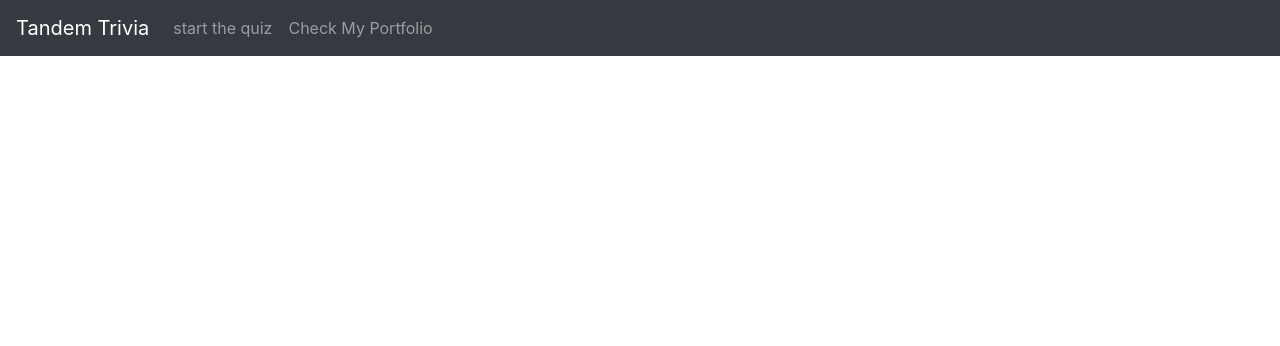
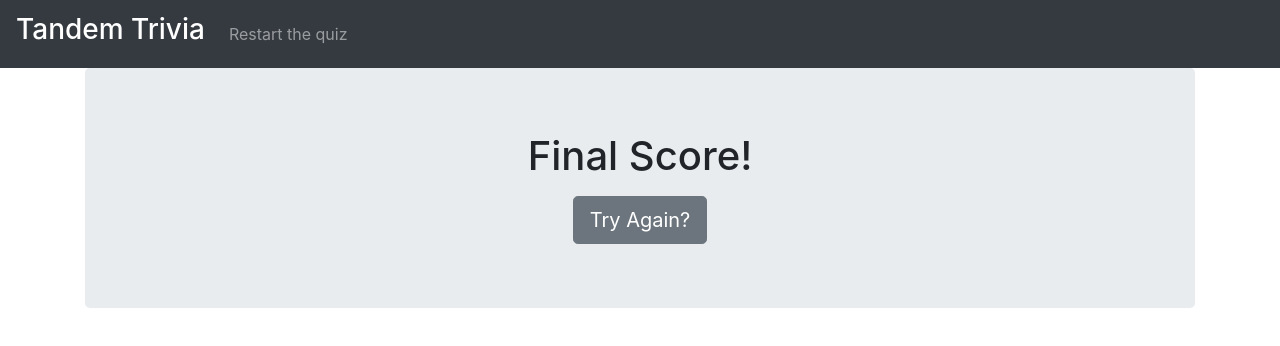
Before and after one commit to todayisfineforme/Nathan.Hall.Tandem.coding.challenge, a React (Create React App) app in the folder tandem-quiz/: page /finalScore in a window 1280 px wide. Shown: the top 346 px of the page. Built offline with nearby package versions, Linux system fonts and the light colour scheme.

Commit message:
completed final score component
finished final score component, commented code

```diff
--- a/tandem-quiz/src/App.js
+++ b/tandem-quiz/src/App.js
@@ -1,10 +1,11 @@
-// import './App.css';
 import { Route, Switch } from 'react-router-dom';
 import React, { Component } from "react";
 import Landing from './components/landing';
 import QuizDisplay from './components/quizDisplay';
 import { roundConstructor } from './logic/roundConstructor';
+import FinalScore from './components/finalScore';
 
+// importing json question data supplied by the challenge
 const questionData = require('./data/Apprentice_TandemFor400_Data.json');
 
 class App extends Component{
@@ -15,6 +16,7 @@ class App extends Component{
         timer: 12
     }
 
+    //timer function to countdown from 12 to 0, passed down to child timer component
     quizTimer = () => {
         this.myInterval = setInterval(() => {
             if (this.state.timer > 0) {
@@ -25,27 +27,35 @@ class App extends Component{
         }, 1000)
     }
 
+    //conditionals determine lower point payout vs. how much time is left on the clock
     updateScore = () =>{
-        if (this.state.timer > 8){
+        if (this.state.timer >= 8){
             this.setState({ score: this.state.score + 40 });
-        }else if (this.state.timer <= 7 && this.state.timer > 6){
+        }else if (this.state.timer < 8 && this.state.timer >= 6){
             this.setState({ score: this.state.score + 30 });
-        }else if (this.state.timer <= 5 && this.state.timer > 4){
+        }else if (this.state.timer < 6 && this.state.timer >= 4){
             this.setState({ score: this.state.score + 20 });
-        }else if (this.state.timer <= 3 && this.state.timer > 2){
+        }else if (this.state.timer < 4 && this.state.timer >= 2){
             this.setState({ score: this.state.score + 10 });
-        }else if (this.state.timer <=1){
+        }else if (this.state.timer < 2){
             this.setState({ score: this.state.score + 5 });
         }
+        //small timeout ensures session storage updates after state updates but before href redirect happens on final question
+        setTimeout(() => {
+            //using sessionStorage to get around the react-router-dom resetting state on render of this component
+            sessionStorage.setItem('score', this.state.score);
+        }, 50);
     }
 
+    //updates currentQuestion count on answerSelection child button press
     updateButton = () => {
         setTimeout(() => {
             this.setState({ currentQuestion: this.state.currentQuestion + 1 });
-            this.setState({timer: 12})
+            this.setState({timer: 12});
         }, 2000);
     }
 
+    //function builds ten question round and set that array in the state
     roundOfTen = () => {
         this.setState({
             round:roundConstructor(questionData)
@@ -70,7 +80,7 @@ class App extends Component{
                         />)
                     }
                 />
-                {/* <Route path='/portfolio' component={} /> */}
+                <Route path='/finalScore' render={(props) =>( <FinalScore {...props} score={this.state.score} />)}/>
             </Switch>
         );
     }
--- a/tandem-quiz/src/components/answerContainer.js
+++ b/tandem-quiz/src/components/answerContainer.js
@@ -5,10 +5,12 @@ import AnswerSelection from './answerSelection';
 function AnswerContainer(props){
     const [buttonState, setButtonState] = useState(false)
 
+    //passed down to child so that a button click in a single child disables all the buttons under this parent
     function disableButton(){
         setButtonState(true);
     }
 
+    //enables all of the buttons again under this parent
     function enableButton(){
         setButtonState(false);
     }
@@ -17,6 +19,7 @@ function AnswerContainer(props){
         <Container>
                 {[...props.answers].map((answer) =>
                     <AnswerSelection
+                        currentQuestion={props.currentQuestion}
                         updateButton={props.updateButton}
                         updateScore={props.updateScore}
                         disableButton={disableButton}
--- a/tandem-quiz/src/components/answerSelection.js
+++ b/tandem-quiz/src/components/answerSelection.js
@@ -1,11 +1,14 @@
-import React, { useState } from 'react';
+import React, { useState, useEffect } from 'react';
 import Row from 'react-bootstrap/Row';
 import Col from 'react-bootstrap/Col';
 import Button from 'react-bootstrap/Button';
 
 function AnswerSelection(props) {
     const [answerConfirm, setConfirm] = useState('secondary')
+    const [finalQuestion, setFinalQuestion] = useState(null)
 
+    //check the button specific prop.answer against the group wide prop.correct and changes the variant
+    //to indicate a correct("success") or incorrect("danger") answer
     function checkAnswer(){
         if (props.correct === props.answer) {
             setConfirm('success')
@@ -15,6 +18,8 @@ function AnswerSelection(props) {
         }
     }
 
+    //takes in the higher level prop function to disable all buttons after one is clicked to prevent multiple clicks
+    //then enables all buttons for next question. timeout matches the timeout of the function that increases the "currentQuestion" state count
     function buttonHandler(){
         props.disableButton();
         checkAnswer();
@@ -23,6 +28,11 @@ function AnswerSelection(props) {
             props.enableButton();
         }, 2000);
     }
+
+    //enables an href link to the final score page only on the buttons of the final(10th) question
+    useEffect(() => {
+        if (props.currentQuestion === 9){setFinalQuestion("/finalScore")}
+    }, [props.currentQuestion])
 
     return(
         <Row>
@@ -33,6 +43,7 @@ function AnswerSelection(props) {
                     className='my-2'
                     onClick={buttonHandler}
                     disabled={props.isDisabled}
+                    href={finalQuestion}
                     block
                 >
                     {props.answer}
--- /dev/null
+++ b/tandem-quiz/src/components/finalScore.js
@@ -0,0 +1,36 @@
+import React from 'react'
+import Container from 'react-bootstrap/Container';
+import Row from 'react-bootstrap/Row';
+import Col from 'react-bootstrap/Col';
+import Button from 'react-bootstrap/Button';
+import Jumbotron from 'react-bootstrap/Jumbotron';
+
+//using sessionStorage to get around the react-router-dom resetting state on render of this component
+const final = sessionStorage.getItem('score');
+
+function FinalScore(props){
+    console.log(props);
+    return(
+        <Container>
+            <Jumbotron>
+                <Row>
+                    <Col>
+                        <h1>Final Score!</h1>
+                    </Col>
+                </Row>
+                <Row>
+                    <Col>
+                        <h1>{final}</h1>
+                    </Col>
+                </Row>
+                <Row>
+                    <Col className="text-center">
+                        <Button variant="secondary" size="lg " href="/trivia">Try Again?</Button>
+                    </Col>
+                </Row>
+            </Jumbotron>
+        </Container>
+    )
+}
+
+export default FinalScore
--- a/tandem-quiz/src/components/header.js
+++ b/tandem-quiz/src/components/header.js
@@ -3,17 +3,13 @@ import Navbar from 'react-bootstrap/Navbar';
 import Nav from 'react-bootstrap/Nav';
 
 class Header extends Component {
-    state={
-        questions: "1"
-    }
 
     render(){
         return(
             <Navbar bg="dark" variant="dark">
-                <Navbar.Brand href='/'>Tandem Trivia</Navbar.Brand>
+                <Navbar.Brand href='/'><h3>Tandem Trivia</h3></Navbar.Brand>
                 <Nav>
-                    <Nav.Link href='/trivia'>start the quiz</Nav.Link>
-                    <Nav.Link href='/portfolio'>Check My Portfolio</Nav.Link>
+                    <Nav.Link href='/trivia'>Restart the quiz</Nav.Link>
                 </Nav>
             </Navbar>
         )
--- a/tandem-quiz/src/components/landing.js
+++ b/tandem-quiz/src/components/landing.js
@@ -4,6 +4,7 @@ import Row from 'react-bootstrap/Row';
 import Col from 'react-bootstrap/Col';
 import Jumbotron from 'react-bootstrap/Jumbotron';
 import Table from 'react-bootstrap/Table';
+import Button from 'react-bootstrap/Button';
 import '../App.css';
 
 function Landing(){
@@ -59,6 +60,11 @@ function Landing(){
                         </Table>
                     </Col>
                 </Row>
+                <Row>
+                    <Col className="text-center">
+                        <Button variant="secondary" size="lg " href="/trivia"><h1>Start the Quiz!</h1></Button>
+                    </Col>
+                </Row>
             </Jumbotron>
         </Container>
     )
--- a/tandem-quiz/src/components/quizDisplay.js
+++ b/tandem-quiz/src/components/quizDisplay.js
@@ -10,6 +10,7 @@ import Timer from './timer';
 
 class QuizDisplay extends Component{
 
+    //runs on primary render to build a ten question round and start the timer
     componentDidMount(){
         this.props.roundOfTen();
         this.props.quizTimer();
@@ -35,6 +36,7 @@ class QuizDisplay extends Component{
                                 answers={this.props.round[this.props.currentQuestion].answers}
                                 correct={this.props.round[this.props.currentQuestion].correct}
                                 updateScore={this.props.updateScore}
+                                currentQuestion={this.props.currentQuestion}
                             />
                         </Col>
                     </Row>
--- a/tandem-quiz/src/logic/questionConstructor.js
+++ b/tandem-quiz/src/logic/questionConstructor.js
@@ -1,3 +1,5 @@
+// this deconstructs the incoming object and inserts the correct answer into the array of answers
+
 import { shuffle } from './shuffle';
 
 export function questionConstructor(obj){
@@ -12,6 +14,8 @@ export function questionConstructor(obj){
     }
 
     tempAnswers.push(tempCorrect);
+
+    //shuffles the new complete answer array so that if you take the quiz again, the answer is unlikely to be in the same spot
     shuffle(tempAnswers);
     const newQuestion = new arrangedQuestion(tempQuestion, tempAnswers, tempCorrect)
 
--- a/tandem-quiz/src/logic/roundConstructor.js
+++ b/tandem-quiz/src/logic/roundConstructor.js
@@ -1,3 +1,5 @@
+//this builds a ten question round from a supplied array of objects
+
 import { shuffle } from './shuffle';
 import { questionConstructor } from './questionConstructor';
 
--- a/tandem-quiz/src/logic/shuffle.js
+++ b/tandem-quiz/src/logic/shuffle.js
@@ -1,3 +1,5 @@
+// this shuffles incoming arrays
+
 export function shuffle(array){
     let i = array.length - 1;
     for (; i > 0; i--) {
```
Also changed, not shown: tandem-quiz/public/manifest.json.
